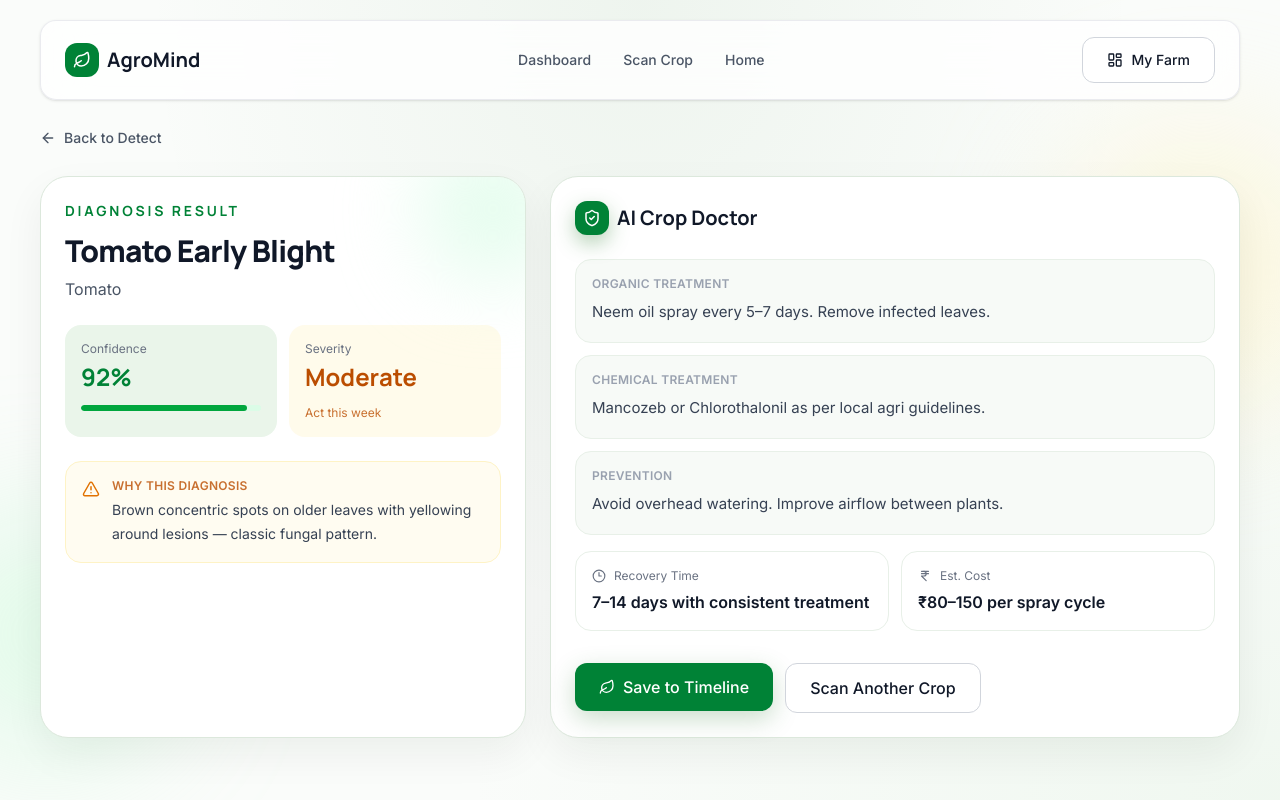
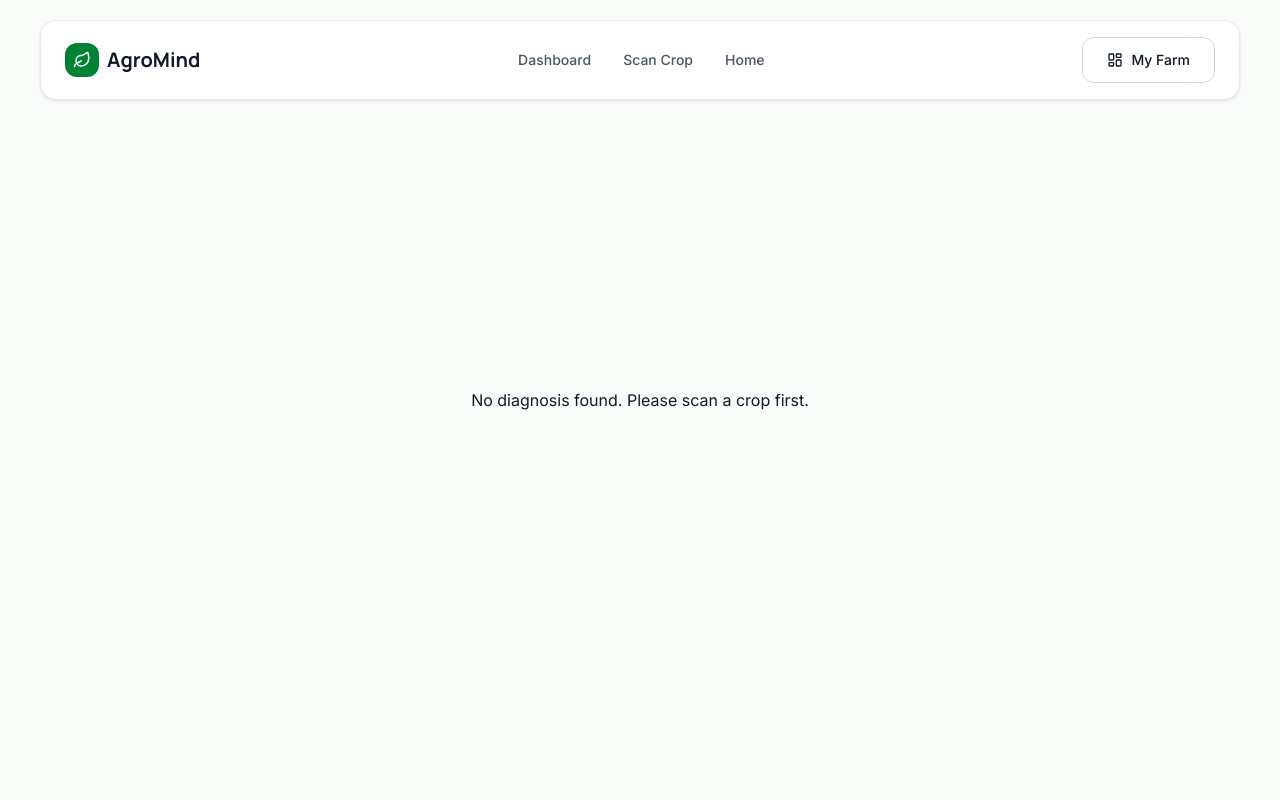
Before and after one commit to misbahmansoori/AgroMind, a React (Vite) app in the folder client/: page /result in a window 1280 px wide. Shown: the top 800 px of the page. Built offline with nearby package versions, Linux system fonts and the light colour scheme.

Commit message:
detect and result changes

```diff
--- /dev/null
+++ b/client/src/api/axios.js
@@ -0,0 +1,7 @@
+import axios from "axios";
+
+const api = axios.create({
+  baseURL: "http://localhost:5000/api",
+});
+
+export default api;
--- a/client/src/pages/Detect/Detect.jsx
+++ b/client/src/pages/Detect/Detect.jsx
@@ -3,24 +3,49 @@ import { useNavigate } from "react-router-dom";
 import { Upload, ImagePlus, Sparkles, Loader2 } from "lucide-react";
 import { motion, AnimatePresence } from "framer-motion";
 
+import api from "../../api/axios";
 import Container from "../../components/common/Container";
 import Button from "../../components/common/Button";
 
 const Detect = () => {
   const navigate = useNavigate();
   const [preview, setPreview] = useState(null);
+  const [image, setImage] = useState(null);
   const [analyzing, setAnalyzing] = useState(false);
 
   const handleFile = (e) => {
     const file = e.target.files?.[0];
+
     if (!file) return;
+
+    setImage(file);
     setPreview(URL.createObjectURL(file));
   };
 
-  const handleAnalyze = () => {
-    if (!preview || analyzing) return;
-    setAnalyzing(true);
-    setTimeout(() => navigate("/result"), 1600);
+  const handleAnalyze = async () => {
+    if (!image || analyzing) return;
+
+    try {
+      setAnalyzing(true);
+
+      const formData = new FormData();
+      formData.append("image", image);
+
+      const response = await api.post("/detect", formData, {
+        headers: {
+          "Content-Type": "multipart/form-data",
+        },
+      });
+
+      console.log("Gemini Response:", response.data);
+      navigate("/result", {
+        state: response.data.data,
+      });
+
+    } catch (error) {
+      console.error("Detection failed:", error);
+      setAnalyzing(false);
+    }
   };
 
   return (
@@ -98,7 +123,11 @@ const Detect = () => {
               >
                 <motion.div
                   animate={{ y: [0, -6, 0] }}
-                  transition={{ duration: 2.4, repeat: Infinity, ease: "easeInOut" }}
+                  transition={{
+                    duration: 2.4,
+                    repeat: Infinity,
+                    ease: "easeInOut",
+                  }}
                   className="mb-4 flex h-16 w-16 items-center justify-center rounded-2xl bg-white text-green-700 shadow-sm"
                 >
                   <ImagePlus size={28} />
@@ -114,7 +143,9 @@ const Detect = () => {
           </label>
 
           <div className="mt-6 flex flex-wrap items-center justify-center gap-3">
-            <label className={`cursor-pointer ${analyzing ? "pointer-events-none opacity-50" : ""}`}>
+            <label
+              className={`cursor-pointer ${analyzing ? "pointer-events-none opacity-50" : ""}`}
+            >
               <input
                 type="file"
                 accept="image/*"
--- a/client/src/pages/Result/Result.jsx
+++ b/client/src/pages/Result/Result.jsx
@@ -1,5 +1,5 @@
 import { useEffect, useState } from "react";
-import { Link } from "react-router-dom";
+import { Link, useLocation } from "react-router-dom";
 import {
   ArrowLeft,
   ShieldCheck,
@@ -25,25 +25,35 @@ const sparks = [
 
 const Result = () => {
   const [showReveal, setShowReveal] = useState(true);
+  const location = useLocation();
 
   useEffect(() => {
     const timer = setTimeout(() => setShowReveal(false), 1400);
     return () => clearTimeout(timer);
   }, []);
 
+  const data = location.state;
+
   const result = {
-    disease: "Tomato Early Blight",
-    confidence: 92,
-    severity: "Moderate",
-    crop: "Tomato",
-    explanation:
-      "Brown concentric spots on older leaves with yellowing around lesions — classic fungal pattern.",
-    organic: "Neem oil spray every 5–7 days. Remove infected leaves.",
-    chemical: "Mancozeb or Chlorothalonil as per local agri guidelines.",
-    prevention: "Avoid overhead watering. Improve airflow between plants.",
-    recovery: "7–14 days with consistent treatment",
-    cost: "₹80–150 per spray cycle",
+    disease: data?.diseaseName,
+    crop: data?.cropName,
+    confidence: data?.confidence,
+    severity: data?.severity,
+    explanation: data?.explanation,
+    organic: data?.organicTreatment,
+    chemical: data?.chemicalTreatment,
+    prevention: data?.prevention,
+    recovery: data?.recoveryTime,
+    cost: data?.estimatedCost,
   };
+
+  if (!data) {
+  return (
+    <div className="min-h-screen flex items-center justify-center">
+      <p>No diagnosis found. Please scan a crop first.</p>
+    </div>
+  );
+}
 
   const treatments = [
     { label: "Organic Treatment", value: result.organic },
@@ -248,7 +258,10 @@ const Result = () => {
                     opacity: showReveal ? 0 : 1,
                     x: showReveal ? 16 : 0,
                   }}
-                  transition={{ delay: showReveal ? 0 : 0.25 + i * 0.1, duration: 0.45 }}
+                  transition={{
+                    delay: showReveal ? 0 : 0.25 + i * 0.1,
+                    duration: 0.45,
+                  }}
                   className="rounded-2xl border border-[#e8f0e8] bg-[#f7faf7] p-4 transition-colors hover:border-green-300 hover:bg-white"
                 >
                   <p className="text-xs font-semibold uppercase tracking-wide text-gray-400">
@@ -276,7 +289,9 @@ const Result = () => {
                   <IndianRupee size={14} />
                   Est. Cost
                 </div>
-                <p className="mt-1.5 font-semibold text-gray-900">{result.cost}</p>
+                <p className="mt-1.5 font-semibold text-gray-900">
+                  {result.cost}
+                </p>
               </div>
             </div>
 
```
